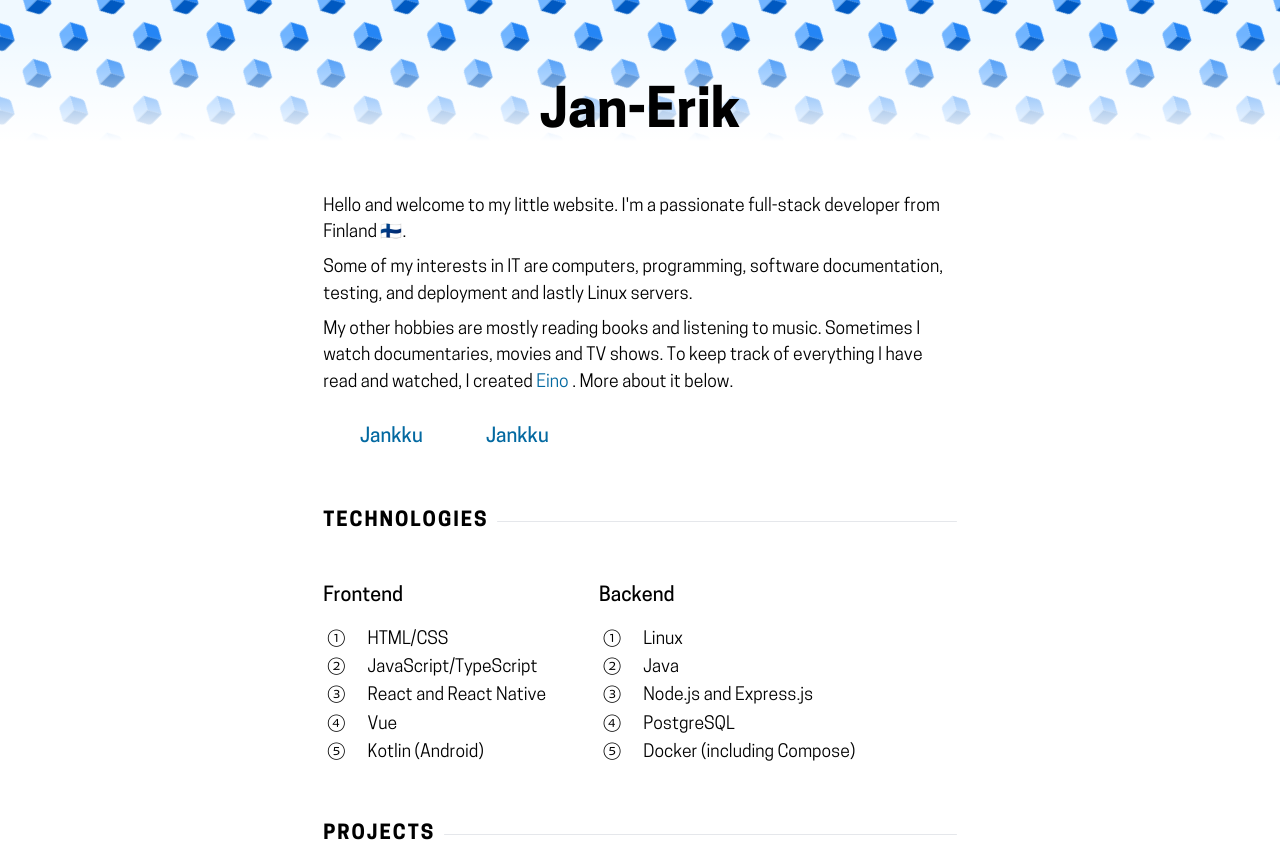
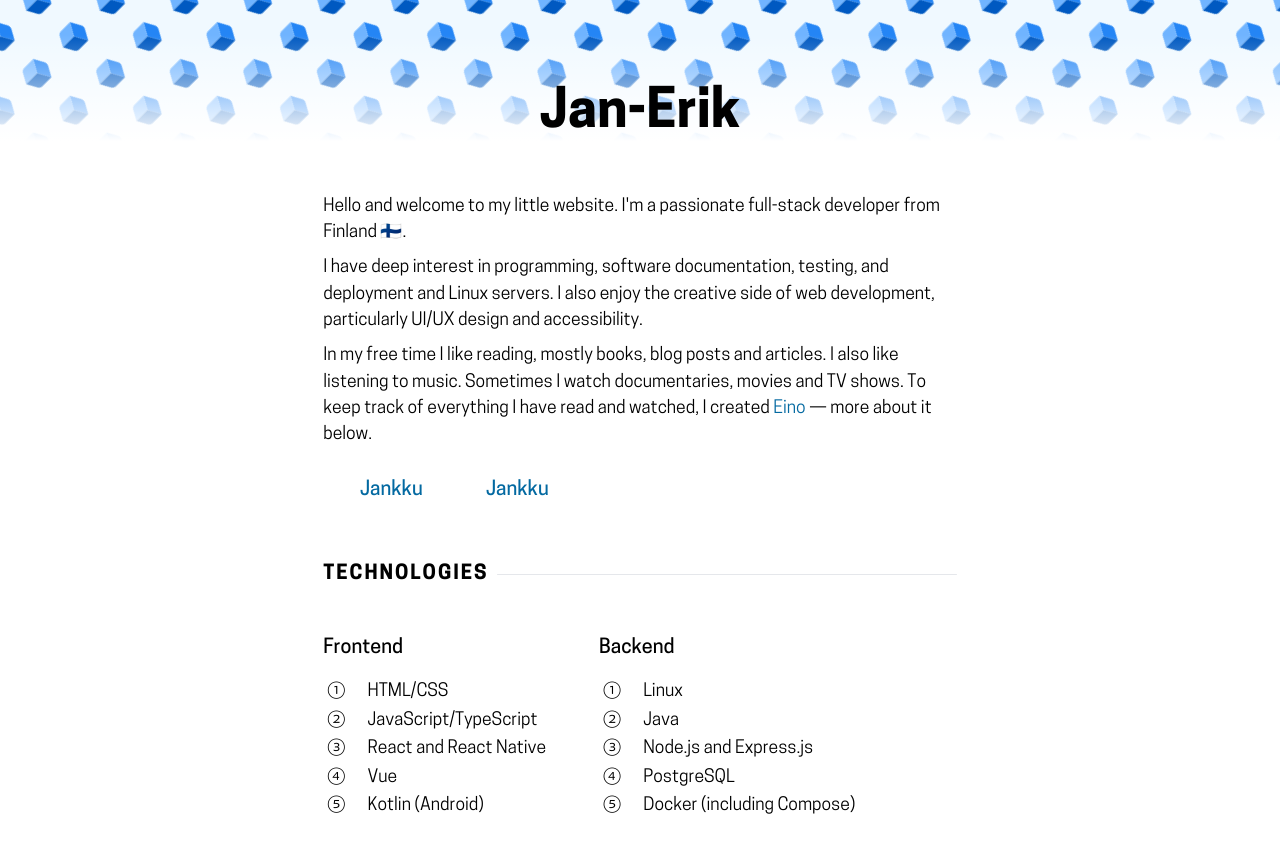
Before and after one commit to Jankku/jankku.fi, an Astro site: page / in a window 1280 px wide. Shown: the top 853 px of the page. Built offline with nearby package versions, Linux system fonts and the light colour scheme; Astro itself is replaced by a stand-in of ours.

Commit message:
fix: updated introduction

```diff
--- a/src/sections/Introduction.astro
+++ b/src/sections/Introduction.astro
@@ -14,14 +14,15 @@ const props = Astro.props;
       Finland&nbsp;🇫🇮.
     </p>
     <p>
-      Some of my interests in IT are computers, programming, software documentation, testing, and
-      deployment and lastly Linux servers.
+      I have deep interest in programming, software documentation, testing, and deployment and Linux
+      servers. I also enjoy the creative side of web development, particularly UI/UX design and
+      accessibility.
     </p>
     <p>
-      My other hobbies are mostly reading books and listening to music. Sometimes I watch
-      documentaries, movies and TV shows. To keep track of everything I have read and watched, I
-      created
-      <Link href="https://eino.jankku.fi">Eino</Link>. More about it below.
+      In my free time I like reading, mostly books, blog posts and articles. I also like listening
+      to music. Sometimes I watch documentaries, movies and TV shows. To keep track of everything I
+      have read and watched, I created
+      <Link href="https://eino.jankku.fi">Eino</Link> — more about it below.
     </p>
   </div>
   <ul class="flex content-center gap-6">
```
